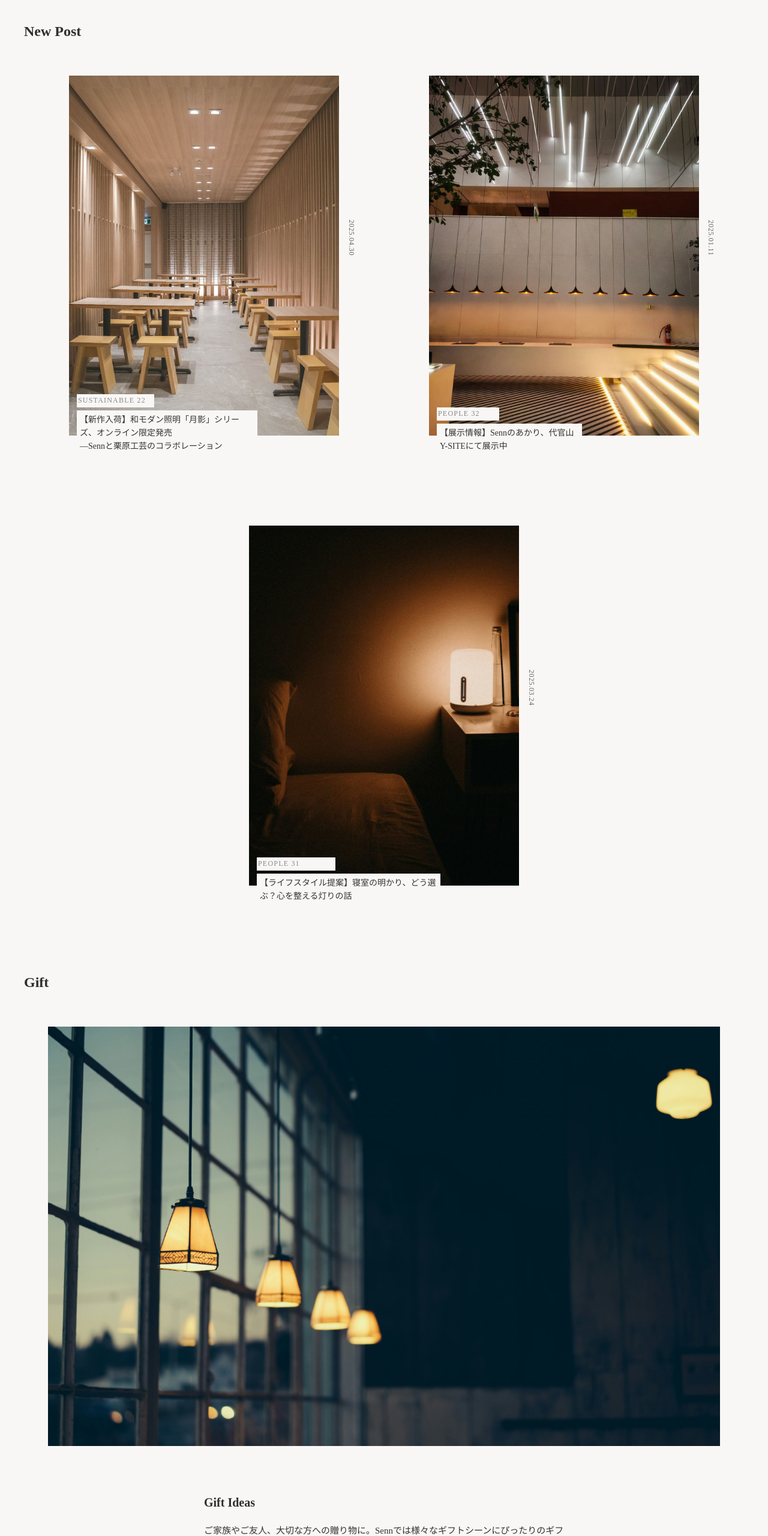
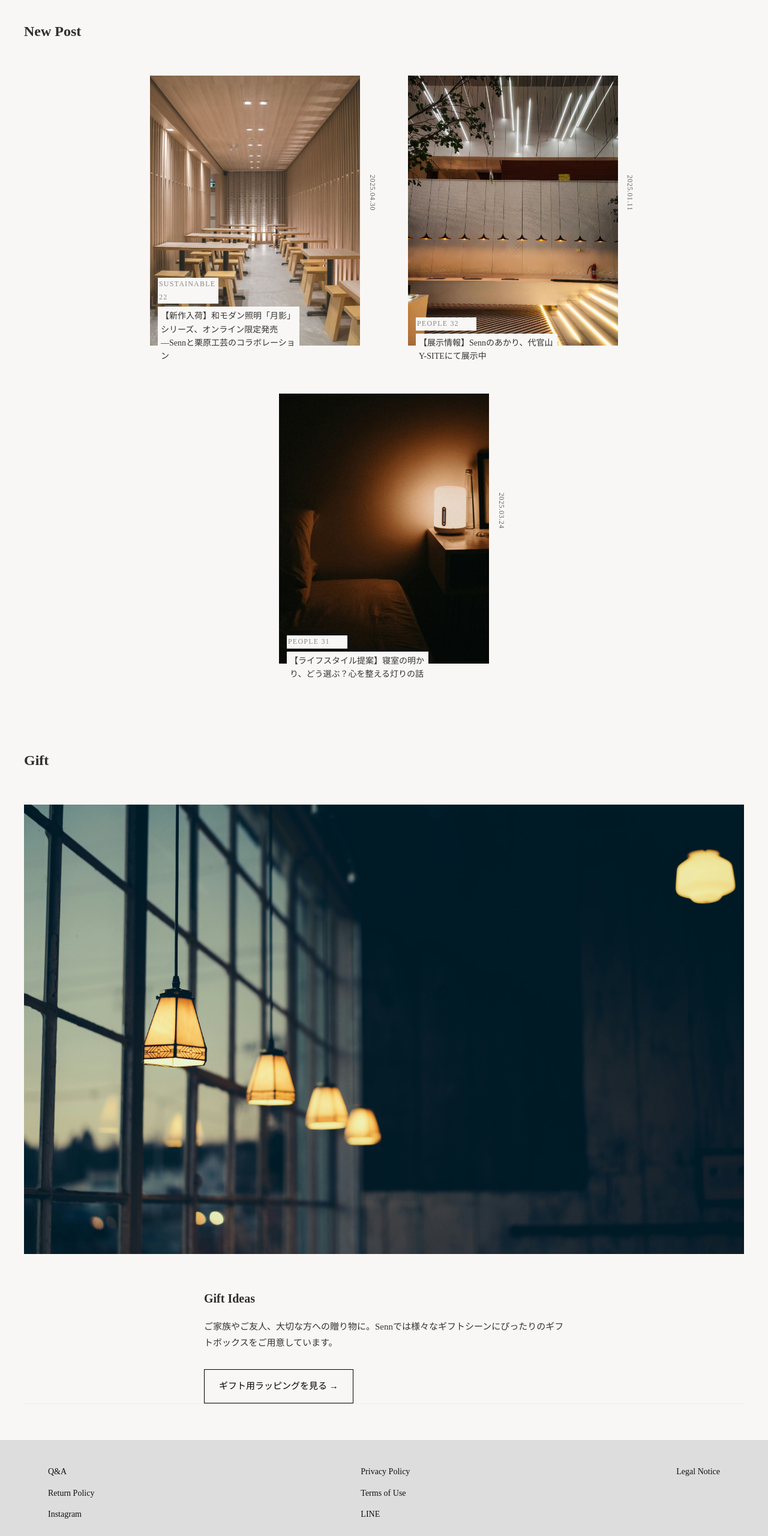
Before and after one commit to mosssan001/EC_Store_Portfolio_1, a plain HTML site: page index.html in a window 1280 px wide. Shown: the part 2220-4780 px from the top of the page at 60% size. Drawn offline with Linux system fonts and the light colour scheme.

Commit message:
css微修正

```diff
--- a/css/style.css
+++ b/css/style.css
@@ -558,8 +558,7 @@ nav ul li a:hover {
       display: flex;
       align-items: center;
       justify-content: center;
-      padding: 0px 40px 80px 40px;
-      gap: 60px;
+      gap: 40px;
       border-bottom: 1px solid #eee;
       flex-wrap: wrap;
     }
@@ -686,14 +685,14 @@ nav ul li a:hover {
 .post-grid {
   display: flex;
   justify-content: center;
-  gap: 150px;
+  gap: 80px;
   flex-wrap: wrap;
 }
 
 .post-card {
   position: relative;
-  width: 450px;
-  height: 600px;
+  width: 350px;
+  height: 450px;
   text-align: left;
 }
 
--- a/index.html
+++ b/index.html
@@ -263,8 +263,8 @@
 
     const scrollY = window.scrollY;
 
-    const startFade = 650; // ← ここまではopacity維持
-    const endFade = 1000;   // ← ここまでで0になる
+    const startFade = 400; // ← ここまではopacity維持
+    const endFade = 600;   // ← ここまでで0になる
     const maxOpacity = 1;
     const minOpacity = 0.2;
 
```
